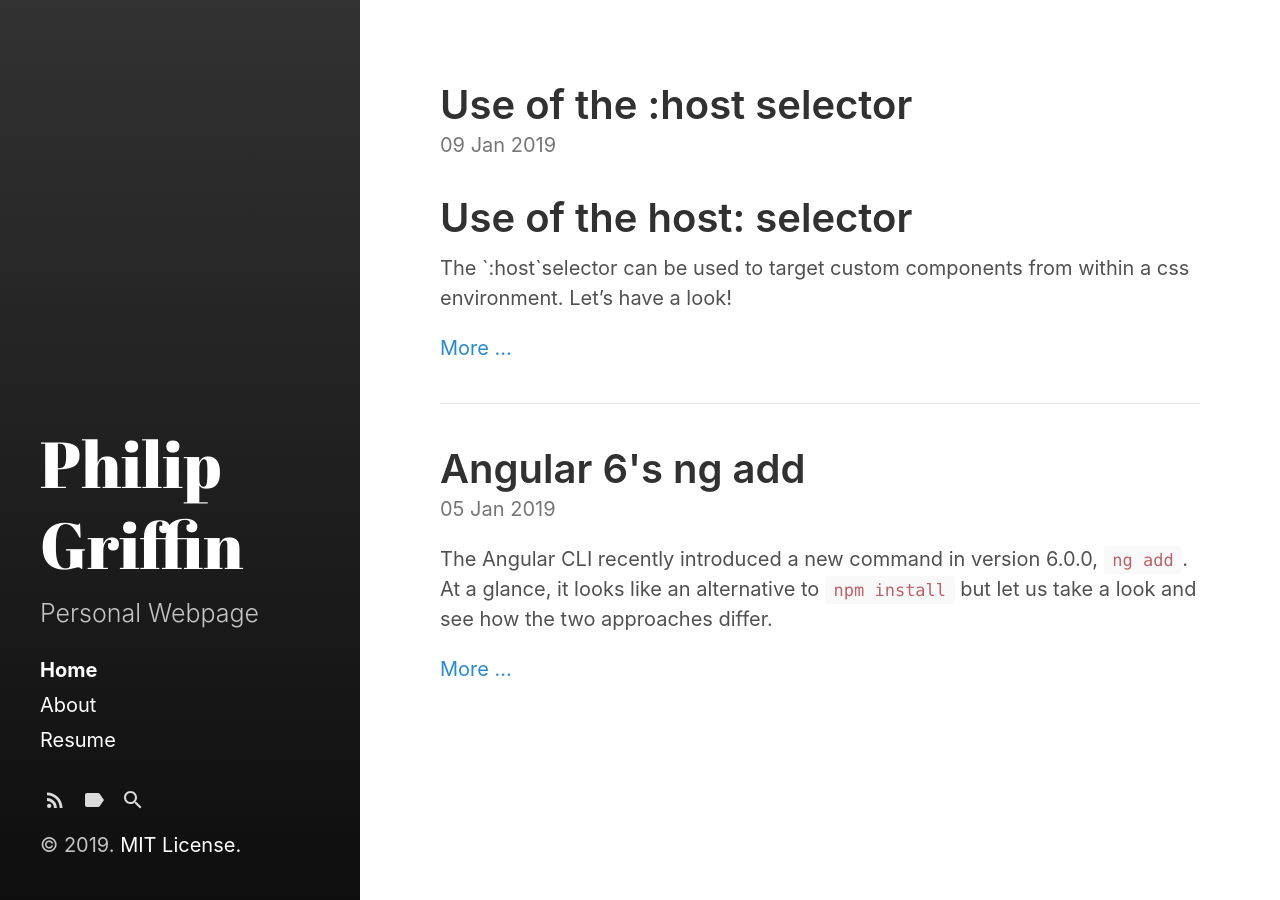
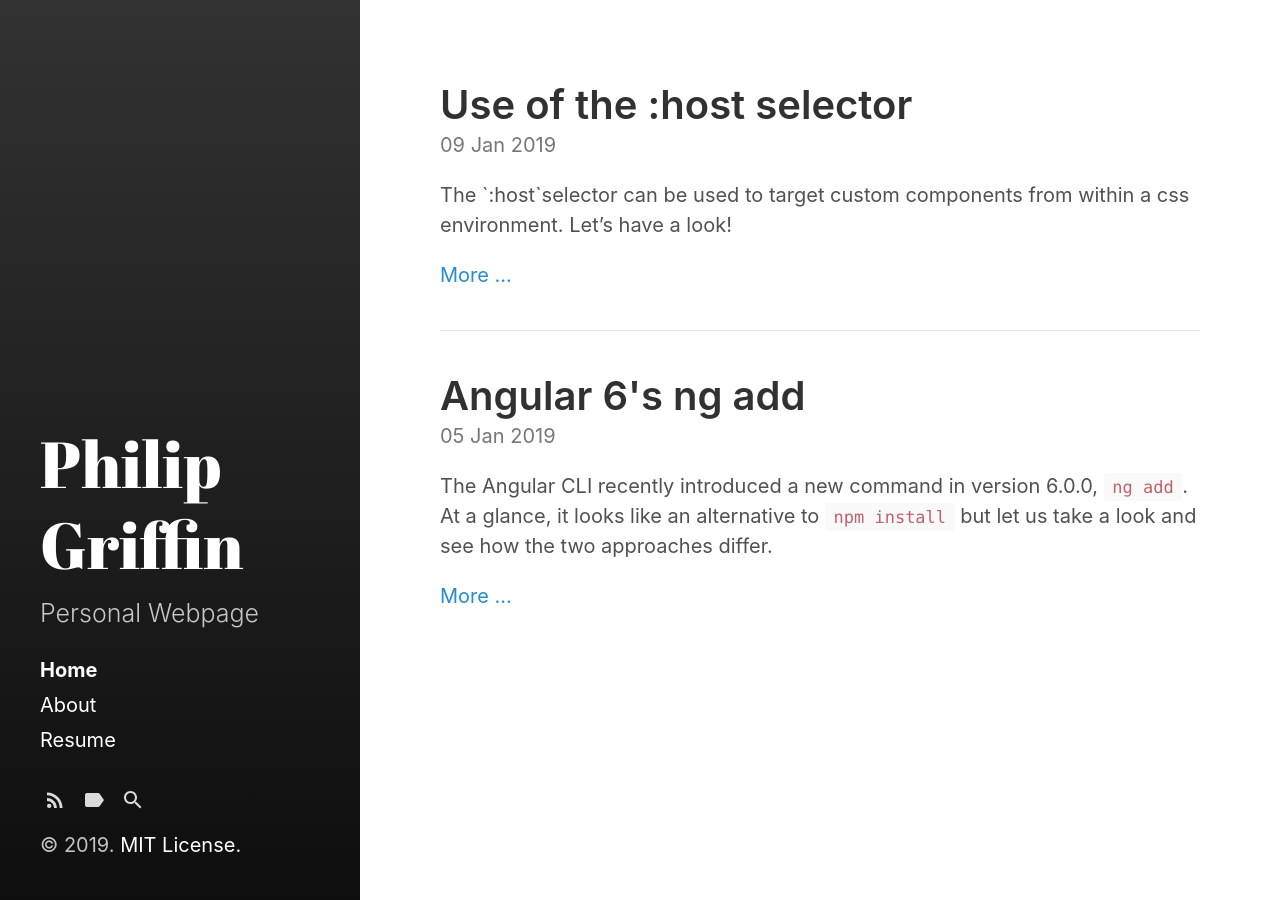
Before and after one commit to philipgriffin/personalSite, a Jekyll site: the page built from index.html, in a window 1280 px wide. Built offline with Jekyll 4.4.1, drawn with Linux system fonts in a browser that asks for light colours; the list of posts is cut into pages by our own code.

Commit message:
Update from Forestry.io - Updated use-of-the-host-selector.md

```diff
--- a/_posts/2019-01-09-use-of-the-host-selector.md
+++ b/_posts/2019-01-09-use-of-the-host-selector.md
@@ -8,8 +8,6 @@ excerpt_separator: "<!-- more -->"
 date: 2019-01-09 13:13:52 +0000
 
 ---
-# Use of the host: selector
-
 The \`:host\`selector can be used to target custom components from within a css environment. Let's have a look!
 
 <!-- more -->
```
